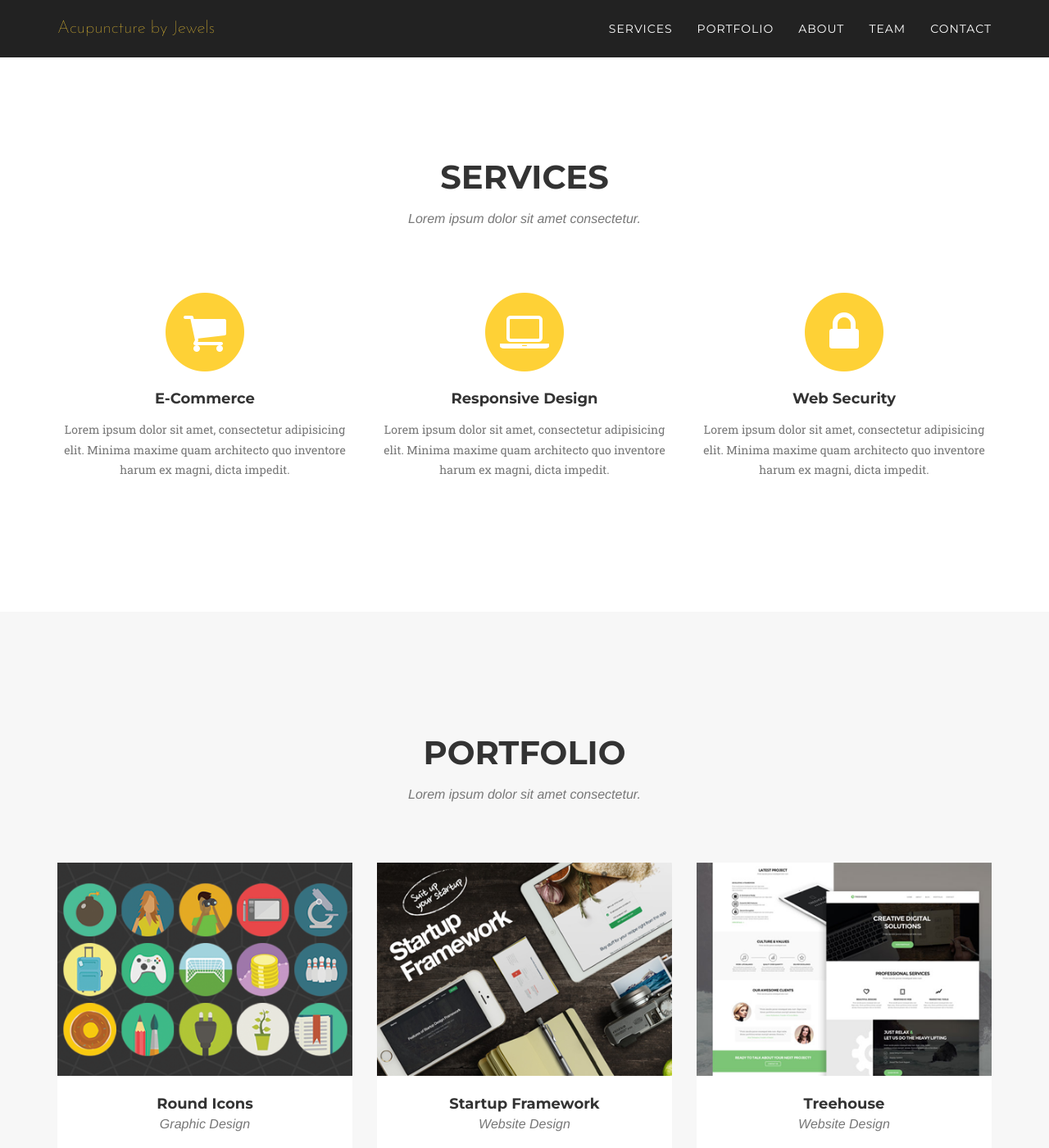
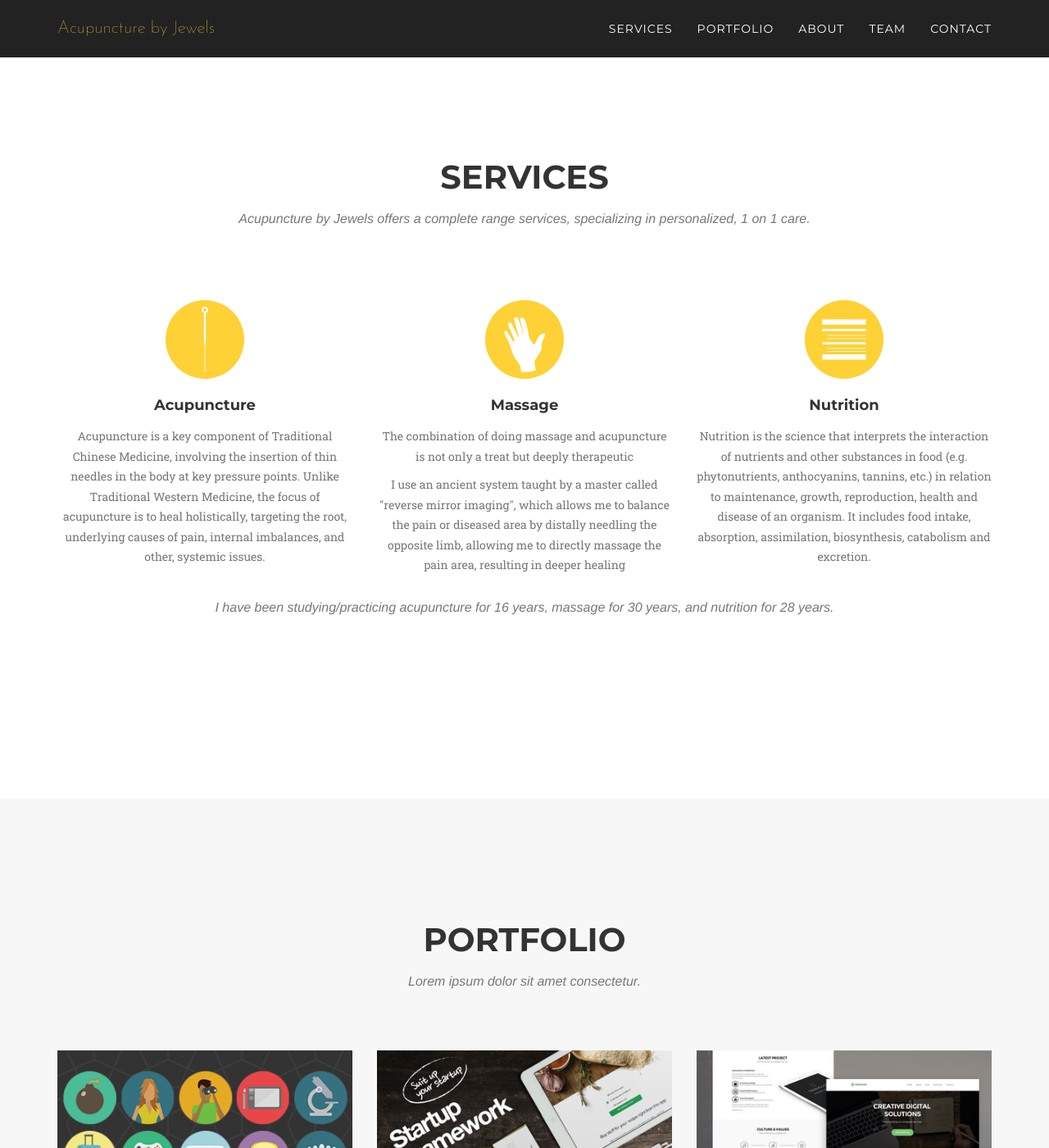
Before and after one commit to asimpletune/acupuncturebyjewels, a Jekyll site: the page built from pages/index.html, in a window 1280 px wide and 1400 px high, scrolled down 714 px. Shown: the whole window at 82% size. Built offline with Jekyll 4.4.1, drawn with Linux system fonts in a browser that asks for light colours; some web fonts are replaced.

Commit message:
Mock up "services" section

```diff
--- /dev/null
+++ b/css/styles.scss
@@ -0,0 +1,17 @@
+---
+---
+
+#services {
+  img.icon {
+    height: 96px;
+    width: 96px;
+    margin: 8px;
+    border: 0px solid transparent;
+    border-radius: 50%;
+    background-color: #fed136;
+    padding: 8px;
+  }
+  .service-heading {
+    margin: 23px 0 15px 0;
+  }
+}
--- a/pages/index.html
+++ b/pages/index.html
@@ -20,33 +22,39 @@ permalink: /index
         <div class="row">
             <div class="col-lg-12 text-center">
                 <h2 class="section-heading">Services</h2>
-                <h3 class="section-subheading text-muted">Lorem ipsum dolor sit amet consectetur.</h3>
+                <h3 class="section-subheading text-muted">Acupuncture by Jewels offers a complete range services, specializing in personalized, 1 on 1 care.</h3>
             </div>
         </div>
         <div class="row text-center">
             <div class="col-md-4">
                 <span class="fa-stack fa-4x">
-                    <i class="fa fa-circle fa-stack-2x text-primary"></i>
-                    <i class="fa fa-shopping-cart fa-stack-1x fa-inverse"></i>
+                    <img src="/images/needle.svg" alt="needle icon" class="icon" />
                 </span>
-                <h4 class="service-heading">E-Commerce</h4>
-                <p class="text-muted">Lorem ipsum dolor sit amet, consectetur adipisicing elit. Minima maxime quam architecto quo inventore harum ex magni, dicta impedit.</p>
+                <h4 class="service-heading">Acupuncture</h4>
+                <p class="text-muted">Acupuncture is a key component of Traditional Chinese Medicine, involving the insertion of thin needles in the body at key pressure points. Unlike Traditional Western Medicine, the focus of acupuncture is to heal holistically, targeting the root, underlying causes of pain, internal imbalances, and other, systemic issues.
+                </p>
             </div>
             <div class="col-md-4">
                 <span class="fa-stack fa-4x">
-                    <i class="fa fa-circle fa-stack-2x text-primary"></i>
-                    <i class="fa fa-laptop fa-stack-1x fa-inverse"></i>
+                    <img src="/images/hand.svg" alt="needle icon" class="icon" />
                 </span>
-                <h4 class="service-heading">Responsive Design</h4>
-                <p class="text-muted">Lorem ipsum dolor sit amet, consectetur adipisicing elit. Minima maxime quam architecto quo inventore harum ex magni, dicta impedit.</p>
+                <h4 class="service-heading">Massage</h4>
+                <p class="text-muted">
+                  The combination of doing massage and acupuncture is not only a treat but deeply therapeutic
+                </p>
+                <p class="text-muted">I use an ancient system taught by a master called "reverse mirror imaging", which allows me to balance the pain or diseased area by distally needling the opposite limb, allowing me to directly massage the pain area, resulting in deeper healing</p>
             </div>
             <div class="col-md-4">
                 <span class="fa-stack fa-4x">
-                    <i class="fa fa-circle fa-stack-2x text-primary"></i>
-                    <i class="fa fa-lock fa-stack-1x fa-inverse"></i>
+                    <img src="/images/label.svg" alt="needle icon" class="icon" />
                 </span>
-                <h4 class="service-heading">Web Security</h4>
-                <p class="text-muted">Lorem ipsum dolor sit amet, consectetur adipisicing elit. Minima maxime quam architecto quo inventore harum ex magni, dicta impedit.</p>
+                <h4 class="service-heading">Nutrition</h4>
+                <p class="text-muted">Nutrition is the science that interprets the interaction of nutrients and other substances in food (e.g. phytonutrients, anthocyanins, tannins, etc.) in relation to maintenance, growth, reproduction, health and disease of an organism. It includes food intake, absorption, assimilation, biosynthesis, catabolism and excretion.</p>
+            </div>
+        </div>
+        <div class="row">
+            <div class="col-lg-12 text-center">
+                <h3 class="section-subheading text-muted">I have been studying/practicing acupuncture for 16 years, massage for 30 years, and nutrition for 28 years.</h3>
             </div>
         </div>
     </div>
```
Also changed, not shown: other parts of pages/index.html (+2 -0 lines), images/hand.svg (added), images/label.svg (added), images/needle.svg (added).
